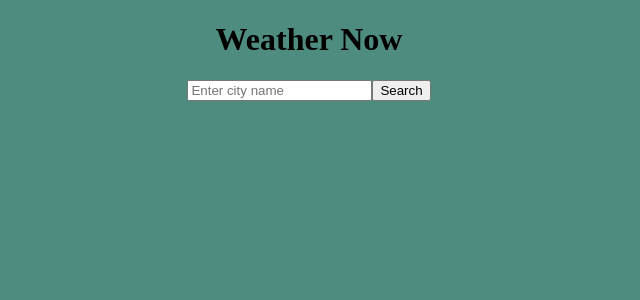
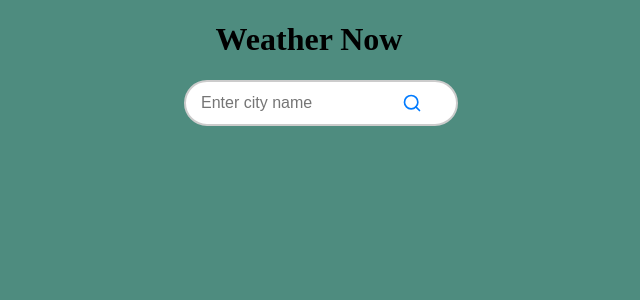
Before and after one commit to Fik0u/Weather-Now, a React (Create React App) app: page / in a window 1280 px wide. Shown: the top 300 px of the page, without its empty margins (331-971 px from the left). Built offline with nearby package versions, Linux system fonts and the light colour scheme.

Commit message:
Search Bar

```diff
--- a/package.json
+++ b/package.json
@@ -10,6 +10,7 @@
     "axios": "^1.9.0",
     "react": "^19.1.0",
     "react-dom": "^19.1.0",
+    "react-icons": "^5.5.0",
     "react-scripts": "5.0.1",
     "web-vitals": "^2.1.4"
   },
--- a/src/components/SearchBar.jsx
+++ b/src/components/SearchBar.jsx
@@ -1,4 +1,6 @@
-import React, { useState } from 'react'
+import React, { useState } from 'react';
+import { FiSearch } from 'react-icons/fi';
+import './styles/SearchBar.css';
 
 const SearchBar = ({ onSearch }) => {
 
@@ -13,14 +15,20 @@
 
   return (
     <form onSubmit = {handleSubmit}>
+      <div className='search-wrapper'>
         <input
           type='text'
           placeholder='Enter city name'
           value={input}
           onChange={(e) => setInput(e.target.value)}
+          className='search-input'
         />
-      <button type='submit'>Search</button>
+        <button type='submit' className='search-icon-btn' >
+          <FiSearch />
+        </button>
+      </div>
     </form>
+
   )
 }
 
--- /dev/null
+++ b/src/components/styles/SearchBar.css
@@ -0,0 +1,50 @@
+.search-form {
+  display: flex;
+  justify-content: center;
+  align-items: center;
+  margin: 40px auto;
+  width: 100%;
+}
+
+.search-wrapper {
+  position: relative;
+  margin: auto;
+  width: 100%;
+  max-width: 250px;
+}
+
+.search-input {
+  width: 100%;
+  padding: 12px 5px 12px 15px;
+  font-size: 16px;
+  border: 2px solid #ccc;
+  border-radius: 50px;
+  outline: none;
+  transition: border-color 0.3s;
+}
+
+.search-input:focus {
+  border-color: #007bff;
+}
+
+.search-icon-btn {
+  position: absolute;
+  top: 50%;
+  right: 5px;
+  transform: translateY(-50%);
+  background: none;
+  border: none;
+  cursor: pointer;
+  color: #007bff;
+  font-size: 20px;
+  padding: 0;
+  width: 34px;
+  height: 34px;
+  display: flex;
+  justify-content: center;
+  align-items: center;
+}
+
+.search-icon-btn:hover {
+  color: #0056b3;
+}
```
Also changed, not shown: 1 other file (tests, documents, lock files or other folders). Lines whose indentation alone changed are shown as unchanged.
